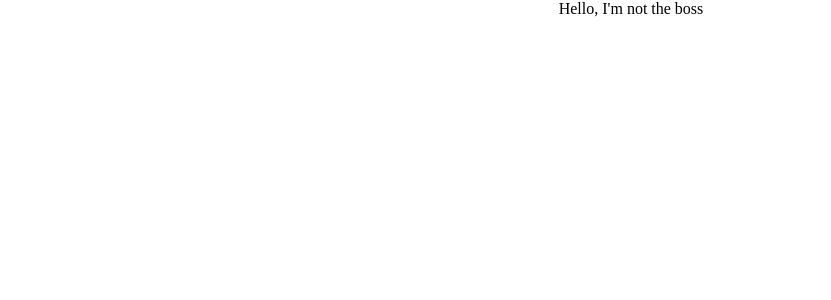
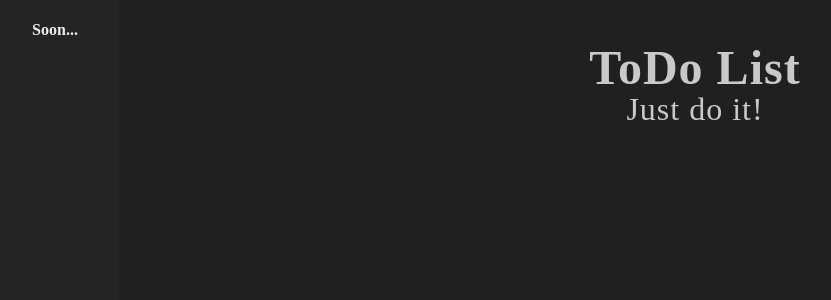
Before and after one commit to GreedyGhoster/TaskClimbBeta, a React (Vite) app in the folder todo_context/: page / in a window 1280 px wide. Shown: the top 300 px of the page, without its empty margins (9-840 px from the left). Built offline with nearby package versions, Linux system fonts and the light colour scheme.

Commit message:
Start of creation

```diff
--- a/todo_context/src/App.tsx
+++ b/todo_context/src/App.tsx
@@ -1,21 +1,12 @@
 import "./Style.css";
-import { useContext, createContext } from "react";
+import Content from "./components/Content";
+import Sidebar from "./components/Sidebar";
 
 export default function App() {
-  // значение по умолчанию
-  const MyContext = createContext("I'm not the boss");
-  const Greeting = () => {
-    // использование MyContext
-    const user = useContext(MyContext);
-    return `Hello, ${user}`;
-  };
   return (
-    <>
-      {/* value нужен для добавления нового значения */}
-      {/* Если закоментировать MyContext, то мы получим значение по умолчанию */}
-      {/* <MyContext.Provider value="I'm the boss"> */}
-      <Greeting />
-      {/* </MyContext.Provider> */}
-    </>
+    <div className="app">
+      <Sidebar />
+      <Content />
+    </div>
   );
 }
--- a/todo_context/src/Style.css
+++ b/todo_context/src/Style.css
@@ -1,4 +1,34 @@
+/* Общие стили */
 body {
   margin: auto;
+  background-color: #202020;
+}
+/* Стили для темной темы */
+.content-dark,
+.sidebar-dark {
+  color: #ebebeb;
+}
+
+.sidebar-dark {
   text-align: center;
+  position: fixed;
+  background-color: #242424;
+  float: left;
+  height: 100rem;
+  width: 10%;
 }
+.content-dark {
+  text-align: center;
+  background-color: #202020;
+  height: 100rem;
+  width: 90%;
+  float: right;
+}
+.titles {
+  color: rgb(201, 201, 201);
+  font-size: 2rem;
+  letter-spacing: 1px;
+}
+.title-1 {
+  height: 3.2rem;
+}
--- /dev/null
+++ b/todo_context/src/components/Content.tsx
@@ -0,0 +1,15 @@
+import ToDo from "./ToDo";
+
+export default function Content() {
+  return (
+    <div className="content-dark">
+      <div className="titles">
+        <div className="title-1">
+          <h2>ToDo List</h2>
+        </div>
+        <span>Just do it!</span>
+      </div>
+      <ToDo />
+    </div>
+  );
+}
--- /dev/null
+++ b/todo_context/src/components/Sidebar.tsx
@@ -0,0 +1,7 @@
+export default function Sidebar() {
+  return (
+    <div className="sidebar-dark">
+      <h4>Soon...</h4>
+    </div>
+  );
+}
--- /dev/null
+++ b/todo_context/src/components/ToDo.tsx
@@ -0,0 +1,3 @@
+export default function ToDo() {
+  return <div className="todo"></div>;
+}
```
